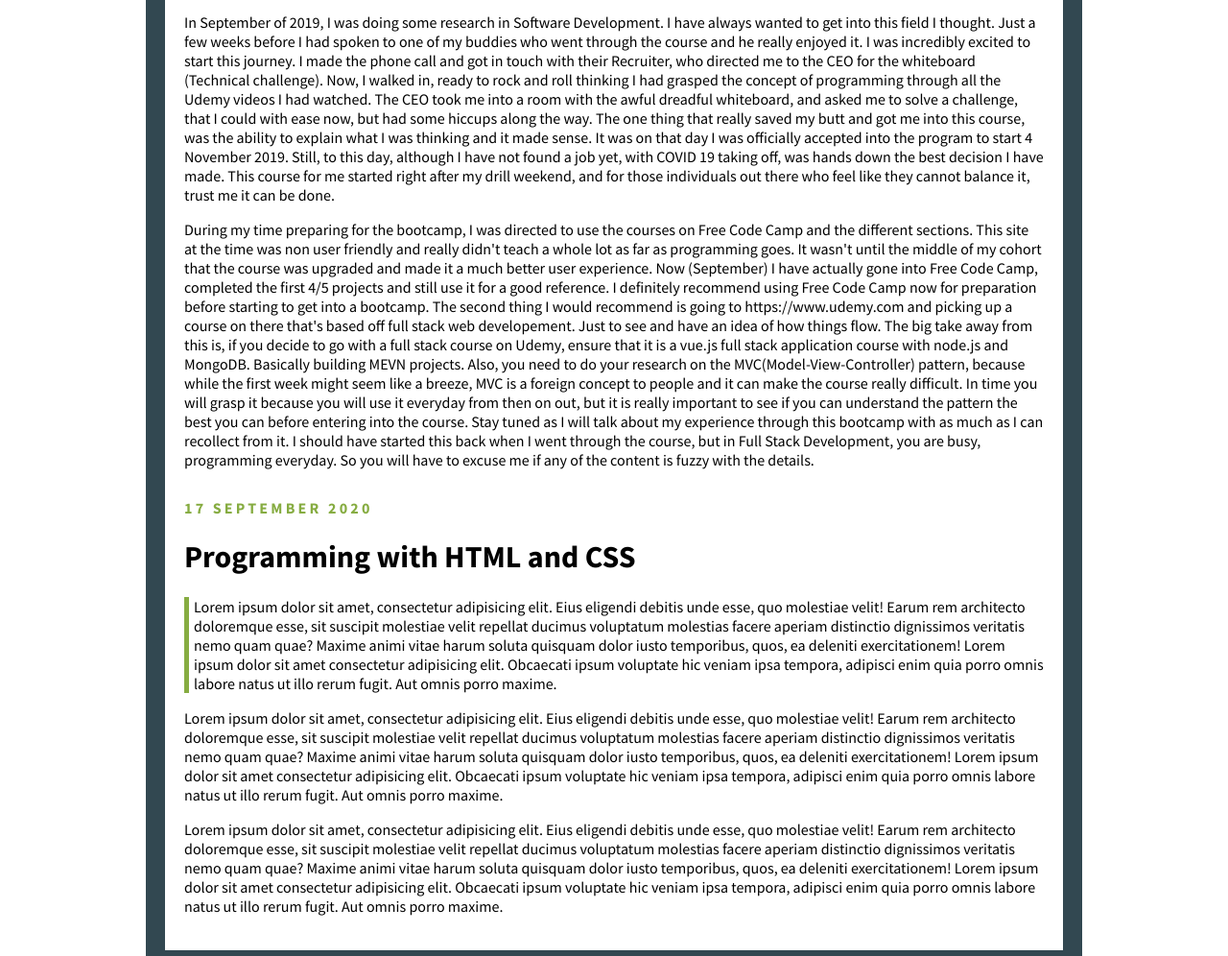
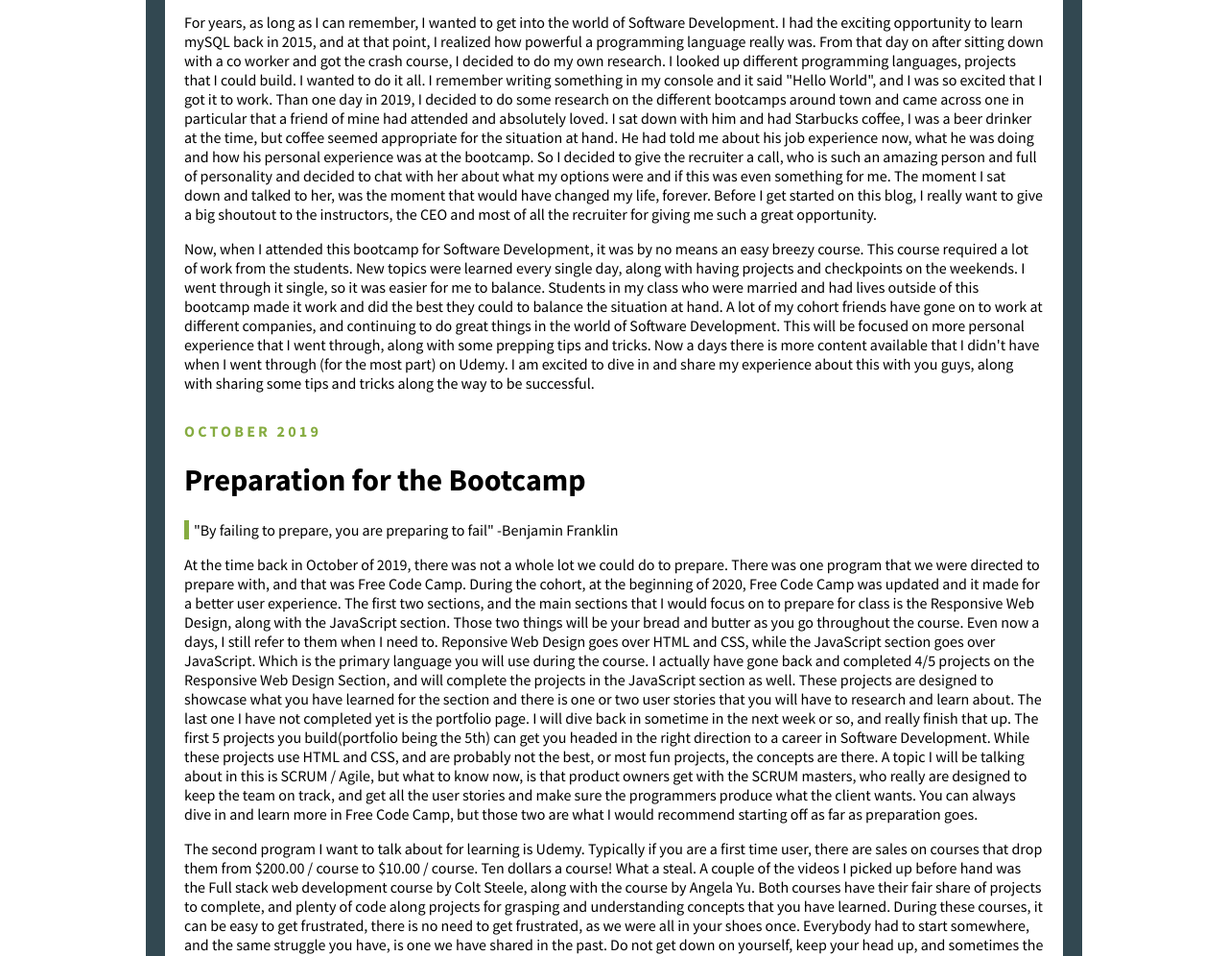
Before and after one commit to michaeldilulo/CSS-Blog, a plain HTML site: page index.html in a window 1280 px wide. Shown: the part 296-1292 px from the top of the page at 96% size. Drawn offline with Linux system fonts and the light colour scheme.

Commit message:
Blog Section 2, Preparing, mobile responsive

```diff
--- a/index.html
+++ b/index.html
@@ -35,84 +35,168 @@
             </p>
         </div>
         <div>
-            <p>In September of 2019, I was doing some research in Software Development. I have always wanted to get
-                into this field I thought. Just a few weeks before I had spoken to one of my buddies who went through
-                the course and he really enjoyed it. I was incredibly excited to start this journey. I made the phone
-                call
-                and got in touch with their Recruiter, who directed me to the CEO for the whiteboard (Technical
-                challenge).
-                Now, I walked in, ready to rock and roll thinking I had grasped the concept of programming through all
-                the
-                Udemy videos I had watched. The CEO took me into a room with the awful dreadful whiteboard, and asked me
-                to
-                solve a challenge, that I could with ease now, but had some hiccups along the way. The one thing that
-                really
-                saved my butt and got me into this course, was the ability to explain what I was thinking and it made
-                sense.
-                It was on that day I was officially accepted into the program to start 4 November 2019. Still, to this
-                day,
-                although I have not found a job yet, with COVID 19 taking off, was hands down the best decision I have
-                made. This course for me started right after my drill weekend, and for those individuals out there who
-                feel like they cannot balance it, trust me it can be done.
+            <p>For years, as long as I can remember, I wanted to get into the world of Software Development. I had the
+                exciting
+                opportunity to learn mySQL back in 2015, and at that point, I realized how powerful a programming
+                language really
+                was. From that day on after sitting down with a co worker and got the crash course, I decided to do my
+                own
+                research. I looked up different programming languages, projects that I could build. I wanted to do it
+                all. I
+                remember writing something in my console and it said "Hello World", and I was so excited that I got it
+                to work.
+                Than one day in 2019, I decided to do some research on the different bootcamps around town and came
+                across one in
+                particular that a friend of mine had attended and absolutely loved. I sat down with him and had
+                Starbucks coffee,
+                I was a beer drinker at the time, but coffee seemed appropriate for the situation at hand. He had told
+                me about
+                his job experience now, what he was doing and how his personal experience was at the bootcamp. So I
+                decided to
+                give the recruiter a call, who is such an amazing person and full of personality and decided to chat
+                with her about
+                what my options were and if this was even something for me. The moment I sat down and talked to her, was
+                the moment
+                that would have changed my life, forever. Before I get started on this blog, I really want to give a big
+                shoutout to
+                the instructors, the CEO and most of all the recruiter for giving me such a great opportunity.
             </p>
         </div>
         <div>
-            <p>During my time preparing for the bootcamp, I was directed to use the courses on Free Code Camp and the
-                different
-                sections. This site at the time was non user friendly and really didn't teach a whole lot as far as
-                programming
-                goes. It wasn't until the middle of my cohort that the course was upgraded and made it a much better
-                user
-                experience. Now (September) I have actually gone into Free Code Camp, completed the first 4/5 projects
-                and still
-                use it for a good reference. I definitely recommend using Free Code Camp now for preparation before
-                starting to
-                get into a bootcamp. The second thing I would recommend is going to https://www.udemy.com and picking up
-                a
-                course on there that's based off full stack web developement. Just to see and have an idea of how things
-                flow.
-                The big take away from this is, if you decide to go with a full stack course on Udemy, ensure that it is
-                a vue.js
-                full stack application course with node.js and MongoDB. Basically building MEVN projects. Also, you need
-                to do
-                your research on the MVC(Model-View-Controller) pattern, because while the first week might seem like a
-                breeze, MVC
-                is a foreign concept to people and it can make the course really difficult. In time you will grasp it
-                because you will
-                use it everyday from then on out, but it is really important to see if you can understand the pattern
-                the best you can
-                before entering into the course. Stay tuned as I will talk about my experience through this bootcamp
-                with as much as I can recollect from it. I should have started this back when I went through the course,
-                but in Full Stack Development, you are busy, programming everyday. So you will have to excuse me if any
-                of the content is fuzzy with the details.
+            <p>Now, when I attended this bootcamp for Software Development, it was by no means an easy breezy course.
+                This course required
+                a lot of work from the students. New topics were learned every single day, along with having projects
+                and checkpoints on
+                the weekends. I went through it single, so it was easier for me to balance. Students in my class who
+                were married and had
+                lives outside of this bootcamp made it work and did the best they could to balance the situation at
+                hand. A lot of my cohort
+                friends have gone on to work at different companies, and continuing to do great things in the world of
+                Software
+                Development. This will be focused on more personal experience that I went through, along with some
+                prepping tips and tricks.
+                Now a days there is more content available that I didn't have when I went through (for the most part) on
+                Udemy. I am excited
+                to dive in and share my experience about this with you guys, along with sharing some tips and tricks
+                along the way to be
+                successful.
             </p>
         </div>
 
         <div class="post">
-            <div class="date"> <strong>17 September 2020</strong></div>
-            <h1>Programming with HTML and CSS</h1>
-            <p class="quote">Lorem ipsum dolor sit amet, consectetur adipisicing elit. Eius eligendi debitis unde esse,
-                quo molestiae velit! Earum rem architecto doloremque esse, sit suscipit molestiae velit repellat
-                ducimus voluptatum molestias facere aperiam distinctio dignissimos veritatis nemo quam quae?
-                Maxime animi vitae harum soluta quisquam dolor iusto temporibus, quos, ea deleniti exercitationem!
-                Lorem ipsum dolor sit amet consectetur adipisicing elit. Obcaecati ipsum voluptate hic veniam ipsa
-                tempora, adipisci enim quia porro omnis labore natus ut illo rerum fugit. Aut omnis porro maxime.</p>
+            <div class="date"> <strong>October 2019</strong></div>
+            <h1>Preparation for the Bootcamp</h1>
+            <p class="quote">"By failing to prepare, you are preparing to fail" -Benjamin Franklin</p>
         </div>
         <div>
-            <p>Lorem ipsum dolor sit amet, consectetur adipisicing elit. Eius eligendi debitis unde esse,
-                quo molestiae velit! Earum rem architecto doloremque esse, sit suscipit molestiae velit repellat
-                ducimus voluptatum molestias facere aperiam distinctio dignissimos veritatis nemo quam quae?
-                Maxime animi vitae harum soluta quisquam dolor iusto temporibus, quos, ea deleniti exercitationem!
-                Lorem ipsum dolor sit amet consectetur adipisicing elit. Obcaecati ipsum voluptate hic veniam ipsa
-                tempora, adipisci enim quia porro omnis labore natus ut illo rerum fugit. Aut omnis porro maxime.</p>
+            <p>At the time back in October of 2019, there was not a whole lot we could do to prepare. There was one
+                program that we were
+                directed to prepare with, and that was Free Code Camp. During the cohort, at the beginning of 2020, Free
+                Code Camp was
+                updated and it made for a better user experience. The first two sections, and the main sections that I
+                would focus on to
+                prepare for class is the Responsive Web Design, along with the JavaScript section. Those two things will
+                be your bread and
+                butter as you go throughout the course. Even now a days, I still refer to them when I need to. Reponsive
+                Web Design goes over
+                HTML and CSS, while the JavaScript section goes over JavaScript. Which is the primary language you will
+                use during the course.
+                I actually have gone back and completed 4/5 projects on the Responsive Web Design Section, and will
+                complete the projects in the
+                JavaScript section as well. These projects are designed to showcase what you have learned for the
+                section and there is one or two
+                user stories that you will have to research and learn about. The last one I have not completed yet is
+                the portfolio page. I will
+                dive back in sometime in the next week or so, and really finish that up. The first 5 projects you
+                build(portfolio being the 5th)
+                can get you headed in the right direction to a career in Software Development. While these projects use
+                HTML and CSS, and
+                are probably not the best, or most fun projects, the concepts are there. A topic I will be talking about
+                in this is SCRUM / Agile,
+                but what to know now, is that product owners get with the SCRUM masters, who really are designed to keep
+                the team on track, and
+                get all the user stories and make sure the programmers produce what the client wants. You can always
+                dive in and learn
+                more in Free Code Camp,
+                but those two are what I would recommend starting off as far as preparation goes.
+            </p>
         </div>
         <div>
-            <p>Lorem ipsum dolor sit amet, consectetur adipisicing elit. Eius eligendi debitis unde esse,
-                quo molestiae velit! Earum rem architecto doloremque esse, sit suscipit molestiae velit repellat
-                ducimus voluptatum molestias facere aperiam distinctio dignissimos veritatis nemo quam quae?
-                Maxime animi vitae harum soluta quisquam dolor iusto temporibus, quos, ea deleniti exercitationem!
-                Lorem ipsum dolor sit amet consectetur adipisicing elit. Obcaecati ipsum voluptate hic veniam ipsa
-                tempora, adipisci enim quia porro omnis labore natus ut illo rerum fugit. Aut omnis porro maxime.</p>
+            <p>The second program I want to talk about for learning is Udemy. Typically if you are a first time user,
+                there are sales on courses
+                that drop them from $200.00 / course to $10.00 / course. Ten dollars a course! What a steal. A couple of
+                the videos I picked up
+                before hand was the Full stack web development course by Colt Steele, along with the course by Angela
+                Yu. Both courses have
+                their fair share of projects to complete, and plenty of code along projects for grasping and
+                understanding concepts that you
+                have learned. During these courses, it can be easy to get frustrated, there is no need to get
+                frustrated, as we were all in
+                your shoes once. Everybody had to start somewhere, and the same struggle you have, is one we have shared
+                in the past. Do not
+                get down on yourself, keep your head up, and sometimes the best way to learn, is by failing. This is the
+                start of your career
+                change, the start of your life. Take the time to learn the concepts and grasp them moving forward.
+                Another course that you can
+                pick up for free is "Your last intro to programming" by Boise Codeworks. If you are considering a career
+                change and want to
+                attend their bootcamp, this course is such a great way to get started. It is free, and does not have to
+                be completed all at
+                once. It was not until about midway through that this course was published, and I definitely wish they
+                would have had the
+                course before I got started. From day one in this bootcamp you are fingers to the keyboards, and
+                programming. It is definitely
+                important to take the time and sit down, even if it is for 30 - 60 uninterrupted minutes a day and learn
+                something new. Or refresh
+                up on previous content. During the course you will realize that some students grasp the concepts better
+                than others, and while
+                you are struggling, never get down on yourself. The reason I keep reiterating this is because the next
+                week, you will learn a new
+                concept and it will just click, and the students from the week before will struggle. It is a bumpy ride,
+                but always remember it
+                will be worth it in the end. Pro tip, always remember, just because these courses are at normal price
+                now for
+                $200.00, does not mean they will be forever. Keep an eye out on the website for sales and deals. The
+                majority of them come around the holidays.
+            </p>
+        </div>
+        <div>
+            <p>The last program that I want to talk about for preparing is Edabit.com. This website has coding
+                challenges in different
+                languages. The main one you will need to focus on is JavaScript. I have started from the Very Easy
+                section and am
+                making my way through them one by one. I typically enjoy sitting down and completing a challenge before
+                I start any
+                project building. That way, it gets the mind thinking, and gets you in the right zone for the project
+                you want to
+                complete. In the Udemy course "Your last intro to Programming" by Codeworks, it talks about environment
+                setup,
+                connecting to Github, and using Git for source control. So you can save and push your commits. This will
+                give you a
+                reference point if you get stuck on a problem, and give you something to refer to. Edabit.com is one of
+                the best
+                websites that has challenges to do for free, when you are able to. I prefer to do one a day, sometimes
+                two, or I will
+                go on a tangent (like I did last night) and complete like 10-15. I do plan on building a project to
+                showcase my JavaScript
+                solutions to individuals out there. My hope is that I get people to comment on it, talk about solutions,
+                what the thought
+                process was for solving them, connecting with others and collaborating. Getting your environment setup
+                will be pertinent
+                moving forward. Showing off your skills, and pushing commits. It shows employers that you are active,
+                and honestly makes
+                for a great laugh, when you go back to one of your old projects and go.. "WTF was I thinking?". Seeing
+                your progression
+                from when you first started until the present, is a great way to show off where you came from, and what
+                you are doing
+                now. One last thing to keep in mind before we dive into the details, is when you graduate from this
+                program, you are going
+                to have that mindset of doing anything and everything. It is really important to stay on track and
+                really go back and sharpen
+                your skills that you have. Without further or do, I am excited to share my experience with you, and some
+                helpful tips and
+                tricks along the way to be successful. So, lets get started.
+            </p>
         </div>
 
     </main>
```
